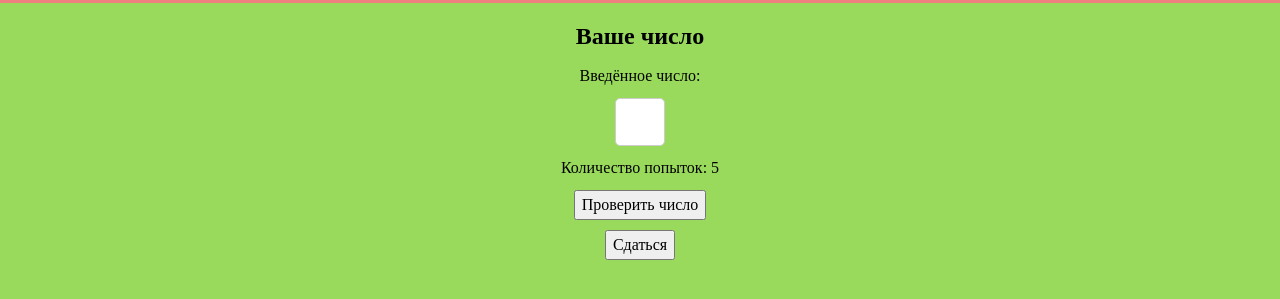
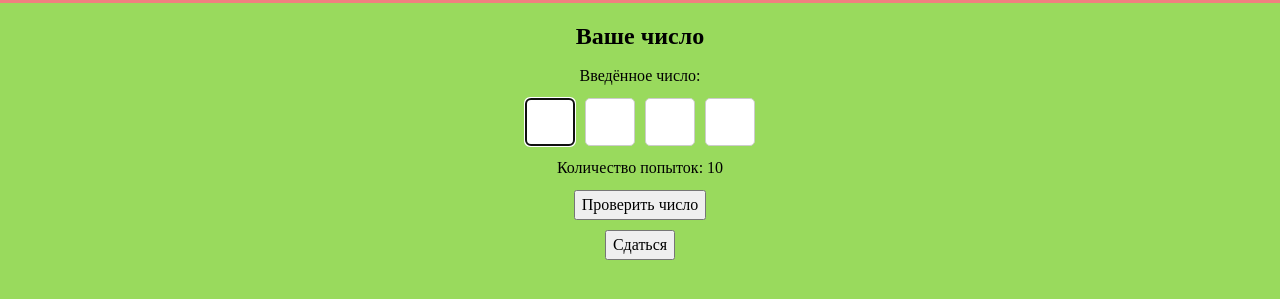
Before and after one commit to WithNoRegret/bullsncows, a website: page index.html in a window 1280 px wide. Both pictures are taken after a click on the button "Начать". Shown: the part 147-446 px from the top of the page. Drawn offline with Linux system fonts and the light colour scheme.

Commit message:
Добавлена правильная генерация игровых параметров.

```diff
--- a/index.html
+++ b/index.html
@@ -32,9 +32,8 @@
             <h2 class="main-title">Ваше число</h2>
         <p class="main-text">Введённое число:</p>
         <div class="digit-input" id="digit-input">
-            <!-- <input type="text" maxlength="1" oninput="moveToNext(this)" onkeydown="moveToPrev(this)"> -->
         </div>
-        <p class="main-text">Количество попыток: <span id="attempts-count">5</span></p>
+        <p class="main-text">Количество попыток: <span id="attempts-count"></span></p>
         <button type="button" id="try-button">Проверить число</button>
         <button type="button" id="end-button">Сдаться</button>
         </div>
--- a/js/app.js
+++ b/js/app.js
@@ -12,17 +12,26 @@ function startGame (event) {
         alert('Пожалуйста, выберите количество попыток от 4 до 100.');
         return;
     }
+    let firstInput;
+    for (let i = 0; i < digitCount; i++) {
         const newInput = document.createElement('input');
         newInput.setAttribute('type', 'text');
         newInput.setAttribute('maxlength', 1);
         newInput.setAttribute('oninput', 'moveToNext(this)');
         newInput.setAttribute('onkeydown', 'moveToPrev(this)');
         digitInput.appendChild(newInput);
+        if (i === 0) {
+            firstInput = newInput;
+        }
+    }
+    attemptsCount.innerHTML = tryCount;
     app.classList.remove('invisible');
     prepare.classList.add('invisible');
+    firstInput.focus();
 }
 
 function endGame () {
+    digitInput.innerHTML = '';
     app.classList.add('invisible');
     prepare.classList.remove('invisible');
 }
@@ -51,6 +60,7 @@ const prepare = document.querySelector('#prepare');
 const startButton = document.querySelector('#start-button');
 const endButton = document.querySelector('#end-button');
 const digitInput = document.querySelector('#digit-input');
+const attemptsCount = document.querySelector('#attempts-count');
 
 
 startButton.addEventListener("click", startGame);
```
Lines whose indentation alone changed are shown as unchanged.
